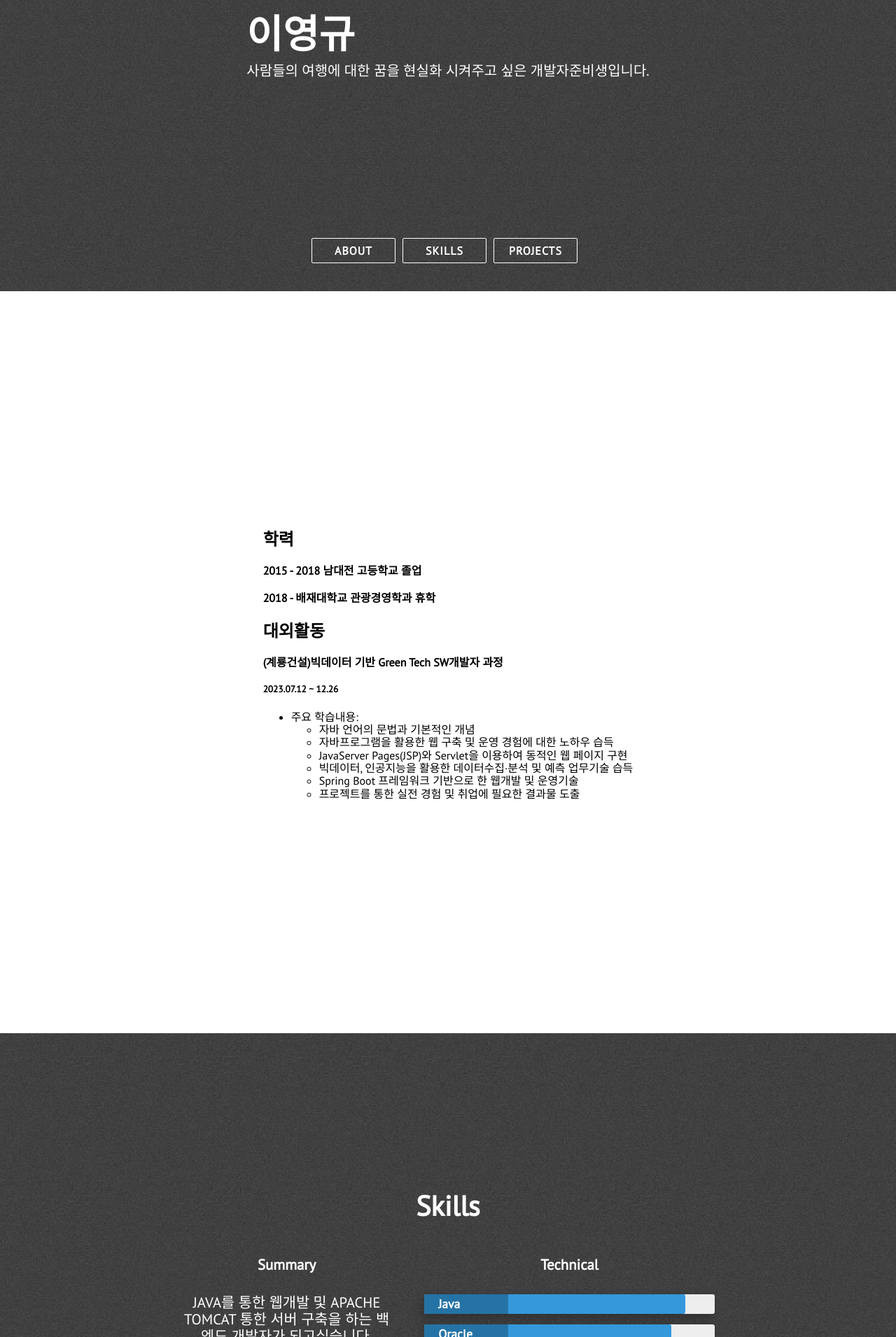
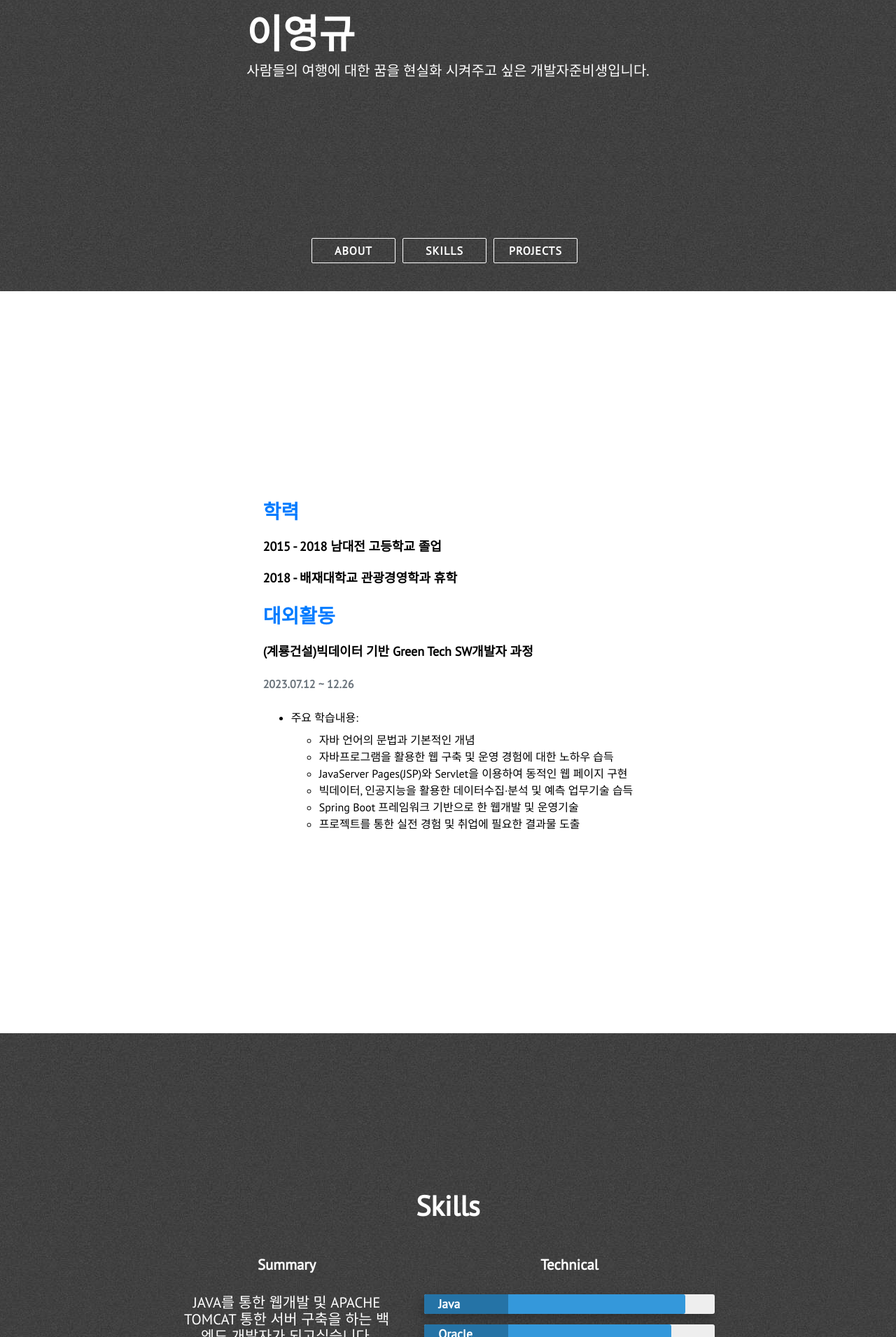
Before and after one commit to YoungGyu99/YoungGyu99.github.io, a Jekyll site: the page built from index.html, in a window 1280 px wide. Shown: the part 484-2394 px from the top of the page at 70% size. Built offline with Jekyll 4.4.1, drawn with Linux system fonts in a browser that asks for light colours; nearby versions of some CDN libraries.

Commit message:
Update about.html

```diff
--- a/_includes/about.html
+++ b/_includes/about.html
@@ -2,24 +2,25 @@
 <section class="section about" id="학력">
     <div class="row">
         <div class="col-lg-6" data-aos="fade-up">
-            <h3 class="resume-title" style="font-size: 24px; margin-bottom: 5px;">학력</h3>
+            <h3 class="resume-title" style="font-size: 28px; margin-bottom: 5px; color: #007bff;">학력</h3>
             <!-- 고등학교 -->
             <div class="resume-item">
-                <h4>2015 - 2018 남대전 고등학교 졸업</h4>
+                <h4 style="font-size: 18px; font-weight: bold;">2015 - 2018 남대전 고등학교 졸업</h4>
             </div>
             <div class="resume-item">
-                <h4>2018 - 배재대학교 관광경영학과 휴학</h4>
+                <h4 style="font-size: 18px; font-weight: bold;">2018 - 배재대학교 관광경영학과 휴학</h4>
             </div>
         </div>
         <!-- 대외활동 -->
         <div class="col-lg-6" data-aos="fade-up" data-aos-delay="100">
-            <h3 class="resume-title" style="font-size: 24px; margin-bottom: 5px;">대외활동</h3>
+            <h3 class="resume-title" style="font-size: 28px; margin-bottom: 5px; color: #007bff;">대외활동</h3>
             <div class="resume-item">
-                <h4>(계룡건설)빅데이터 기반 Green Tech SW개발자 과정</h4>
-                <h5>2023.07.12 ~ 12.26</h5>
+                <h4 style="font-size: 18px; font-weight: bold;">(계룡건설)빅데이터 기반 Green Tech SW개발자 과정</h4>
+                <h5 style="font-size: 16px; color: #6c757d;">2023.07.12 ~ 12.26</h5>
                 <ul>
-                    <li>주요 학습내용:
-                        <ul>
+                    <li style="font-size: 16px; line-height: 1.5;">
+                        주요 학습내용:
+                        <ul style="margin-top: 8px;">
                             <li>자바 언어의 문법과 기본적인 개념</li>
                             <li>자바프로그램을 활용한 웹 구축 및 운영 경험에 대한 노하우 습득</li>
                             <li>JavaServer Pages(JSP)와 Servlet을 이용하여 동적인 웹 페이지 구현</li>
@@ -33,4 +34,5 @@
         </div>
     </div>
 </section>
+
 </div>
```
